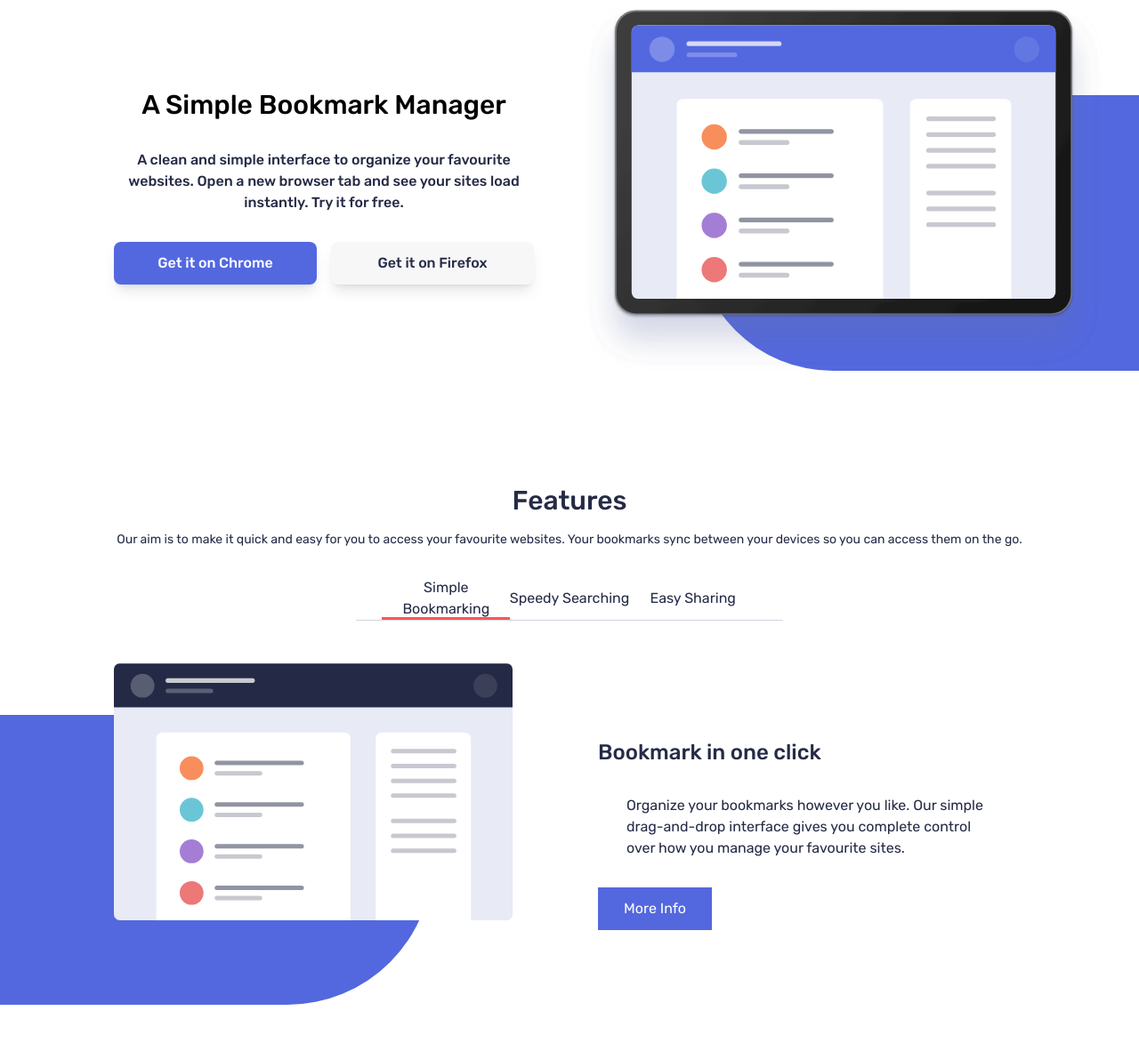
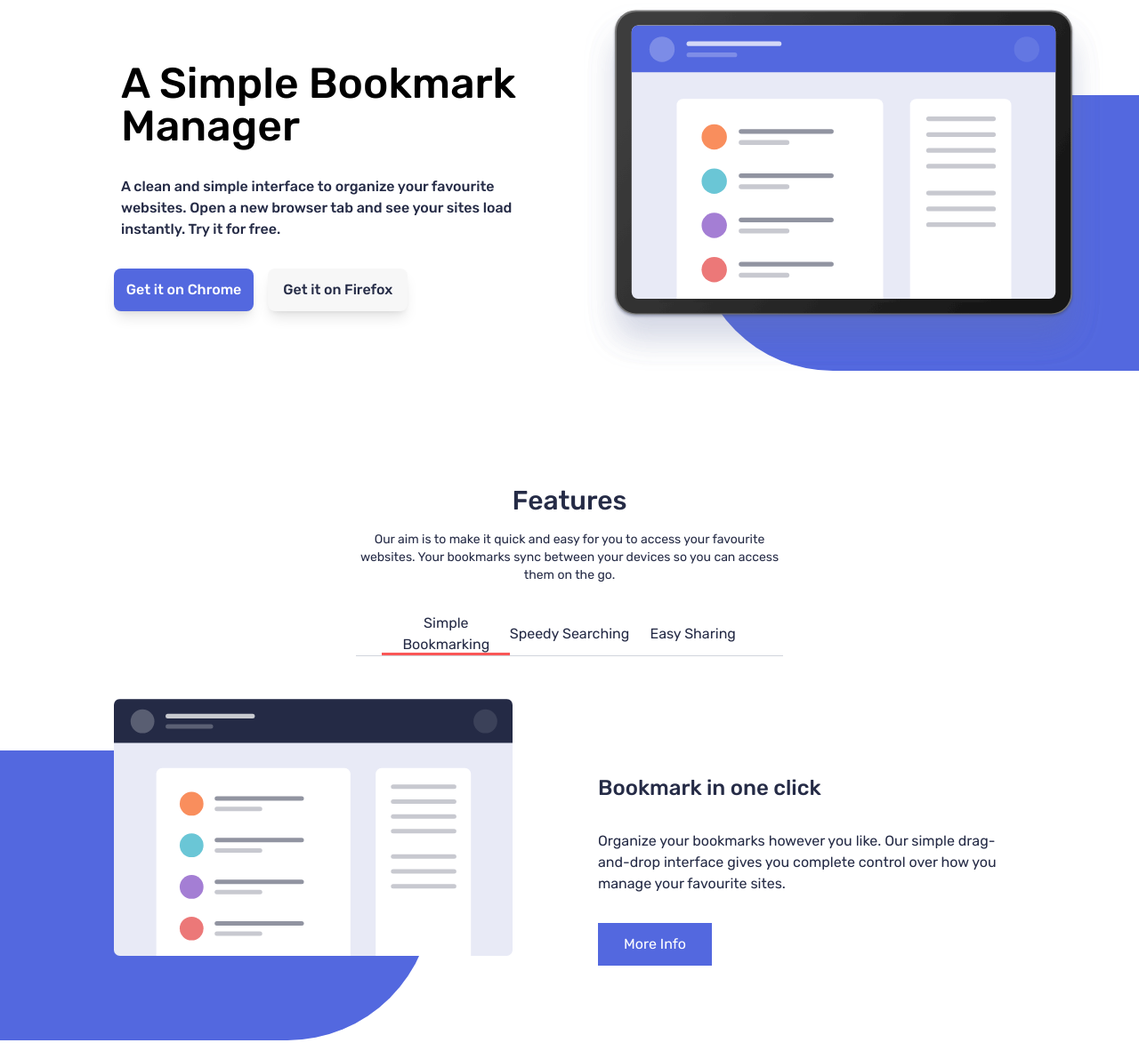
Before and after one commit to FanX0/bookmark-landing-page-master, a website: page index.html in a window 1280 px wide. Shown: the part 221-1394 px from the top of the page at 89% size. Drawn offline with Linux system fonts and the light colour scheme.

Commit message:
fix position element

```diff
--- a/index.html
+++ b/index.html
@@ -87,14 +87,16 @@
             class="flex flex-col lg:order-1 mx-6 gap-8 lg:self-center lg:ms-32"
           >
             <div class="mx-2 flex flex-col justify-center gap-8 text-center">
-              <h1 class="text-3xl font-medium">A Simple Bookmark Manager</h1>
-              <p class="text-blue-950 font-medium">
+              <h1 class="text-3xl lg:text-5xl lg:text-left font-medium">
+                A Simple Bookmark Manager
+              </h1>
+              <p class="text-blue-950 font-medium lg:text-left">
                 A clean and simple interface to organize your favourite
                 websites. Open a new browser tab and see your sites load
                 instantly. Try it for free.
               </p>
             </div>
-            <div class="grid grid-cols-2 gap-4 font-medium">
+            <div class="grid grid-cols-2 gap-4 font-medium lg:w-[70%]">
               <a
                 class="bg-blue-600 text-white shadow-lg rounded-lg h-12 flex justify-center items-center"
                 href="#"
@@ -108,9 +110,9 @@
           </div>
         </header>
         <section aria-label="Features" class="flex flex-col gap-8">
-          <div class="flex flex-col gap-4 text-center ms-8 me-8">
+          <div class="flex flex-col items-center gap-4 text-center ms-8 me-8">
             <h2 class="text-3xl font-medium text-blue-950">Features</h2>
-            <p class="font-normal text-blue-950 text-sm">
+            <p class="font-normal text-blue-950 text-sm lg:w-[40%]">
               Our aim is to make it quick and easy for you to access your
               favourite websites. Your bookmarks sync between your devices so
               you can access them on the go.
@@ -182,7 +184,7 @@
                 <h2 class="text-2xl text-blue-950 font-medium lg:text-left">
                   Bookmark in one click
                 </h2>
-                <p class="ms-8 me-8 text-blue-950 lg:text-left">
+                <p class="ms-8 me-8 text-blue-950 lg:text-left lg:ms-0 lg:me-0">
                   Organize your bookmarks however you like. Our simple
                   drag-and-drop interface gives you complete control over how
                   you manage your favourite sites.
@@ -217,7 +219,7 @@
                 <h2 class="text-2xl text-blue-950 font-medium lg:text-left">
                   Intelligent search
                 </h2>
-                <p class="ms-8 me-8 text-blue-950 lg:text-left">
+                <p class="ms-8 me-8 text-blue-950 lg:text-left lg:ms-0 lg:me-0">
                   Our powerful search feature will help you find saved sites in
                   no time at all. No need to trawl through all of your
                   bookmarks.
@@ -252,7 +254,7 @@
                 <h2 class="text-2xl text-blue-950 font-medium lg:text-left">
                   Share your bookmarks
                 </h2>
-                <p class="ms-8 me-8 text-blue-950 lg:text-left">
+                <p class="ms-8 me-8 text-blue-950 lg:text-left lg:ms-0 lg:me-0">
                   Easily share your bookmarks and collections with others.
                   Create a shareable link that you can send at the click of a
                   button.
```
Also changed, not shown: output.css.
